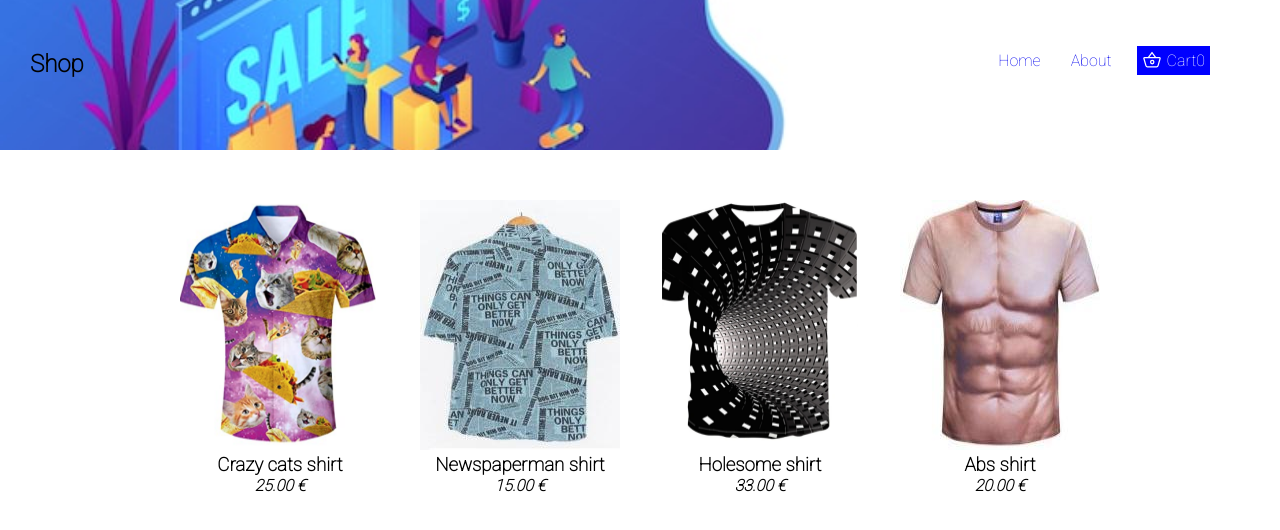
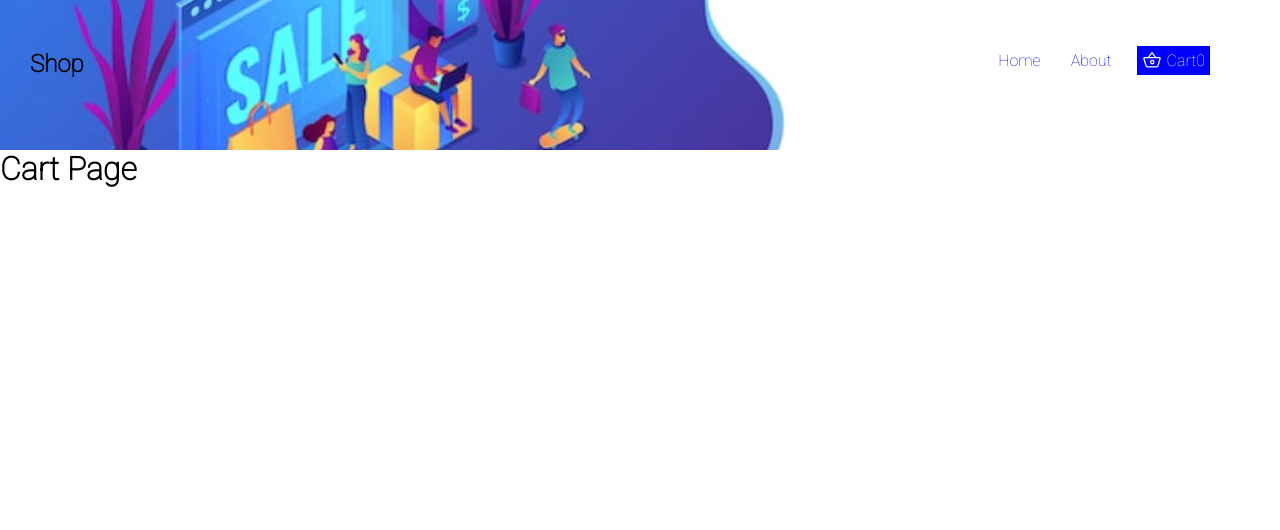
Before and after one commit to Filip-Zafran/Bootcamp-shopping-cart, a React (Create React App) app: page /cart in a window 1280 px wide. Shown: the top 530 px of the page. Built offline with nearby package versions, Linux system fonts and the light colour scheme.

Commit message:
connect Link links

```diff
--- a/src/App.js
+++ b/src/App.js
@@ -2,17 +2,24 @@ import React from 'react';
 import './App.css';
 import Navbar from './components/Navbar'
 import Home from './components/Home'
+import Cart from './components/Cart'
 import { Provider } from 'react-redux';
 import store from './store';
+import { BrowserRouter, Route, Switch } from 'react-router-dom';
 
 
 function App() {
   return (
     <Provider store={store}>
-    <div className="App">
-      <Navbar />
-      <Home />
+      <div className="App">
 
+        <BrowserRouter>
+          <Navbar />
+          <Switch>
+          <Route exact path='/' component={Home} />
+          <Route path='/cart' component={Cart} />
+          </Switch>
+        </BrowserRouter>
 
       </div>
       </Provider>
--- /dev/null
+++ b/src/components/Cart.js
@@ -0,0 +1,11 @@
+import React from 'react'
+
+function Cart() {
+    return (
+        <div>
+            <h1> Cart Page</h1>
+        </div>
+    )
+}
+
+export default Cart
--- a/src/components/Navbar.js
+++ b/src/components/Navbar.js
@@ -1,6 +1,7 @@
 import React, {useEffect } from 'react';
 import { connect } from 'react-redux';
 import { getNumbers } from '../actions/getAction';
+import { Link } from 'react-router-dom'
 
 function Navbar(props) {
 
@@ -15,13 +16,13 @@ function Navbar(props) {
                 <h2>Shop</h2>
                 <ul>
                     <li>
-                        <a href="#">Home</a>
+                        <Link to="/">Home</Link>
                     </li>
                     <li>
-                        <a href="#">About</a>
+                        <Link to="/about">About</Link>
                     </li>
                     <li className="cart">
-                        <a href="#"><ion-icon name="basket-outline"></ion-icon>Cart<span>{props.basketProps.basketNumbers}</span></a>
+                        <Link to="/cart"><ion-icon name="basket-outline"></ion-icon>Cart<span>{props.basketProps.basketNumbers}</span></Link>
                     </li>
                 </ul>
             </nav>
```
